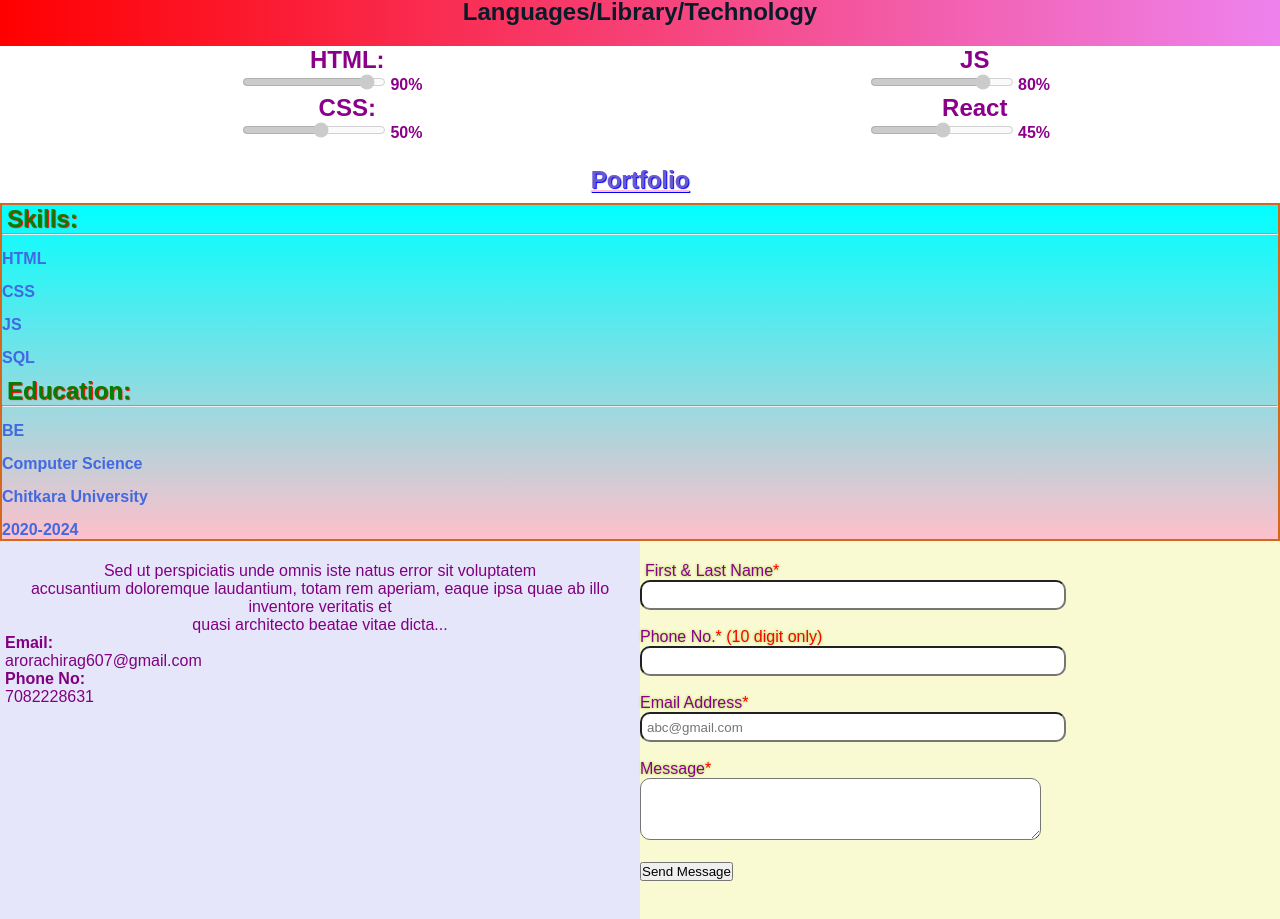
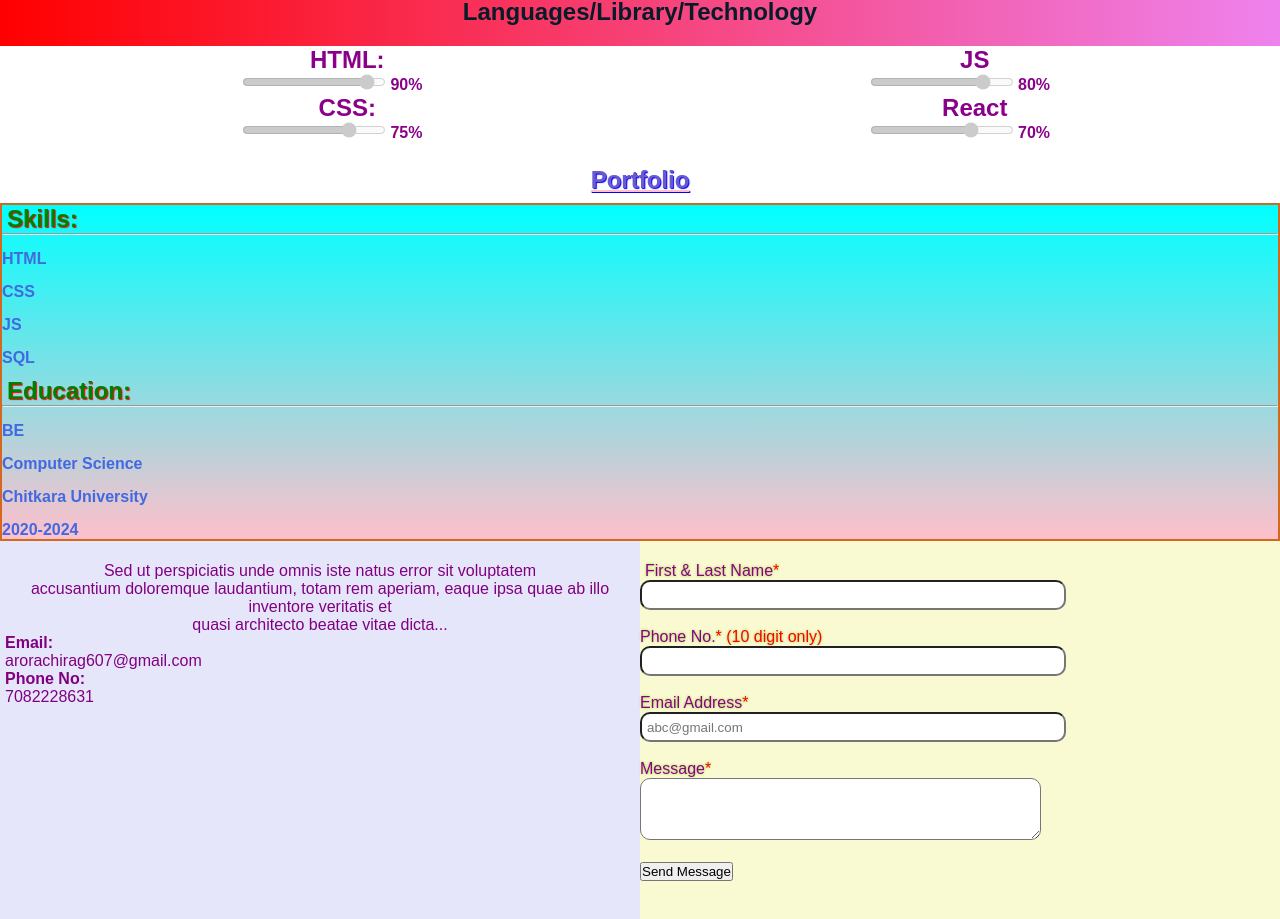
Before and after one commit to chirag0008/Portfolio, a plain HTML site: page index.html in a window 1280 px wide. Shown: the part 1220-2139 px from the top of the page. Drawn offline with nearby package versions, Linux system fonts and the light colour scheme; a script that the page names is missing.

Commit message:
Update index.html

```diff
--- a/index.html
+++ b/index.html
@@ -63,7 +63,7 @@
             <label for="CSS"><h1 style="padding-left:30px;">CSS:</h1></label>
 
 
-        <input type="range" value="50" style="padding-left:15px;cursor: pointer;" min="1" max="100" disabled><span> 50%</span>
+        <input type="range" value="75" style="padding-left:15px;cursor: pointer;" min="1" max="100" disabled><span> 75%</span>
     </div>
         <div style="float:right;padding-right: 210px;">
            <label for="CSS"><h1 style="padding-left:30px;">JS</h1></label>
@@ -71,7 +71,7 @@
       <input type="range" value="80" style="padding-left:15px;cursor: pointer;" min="1" max="100" disabled><span> 80%</span>
          <label for="CSS"><h1 style="padding-left:30px;">React</h1></label>
 
-      <input type="range" value="45" style="padding-left:15px;cursor: pointer;" min="1" max="100" disabled><span> 45%</span>
+      <input type="range" value="70" style="padding-left:15px;cursor: pointer;" min="1" max="100" disabled><span> 70%</span>
     </div>
 
     </div>
```
